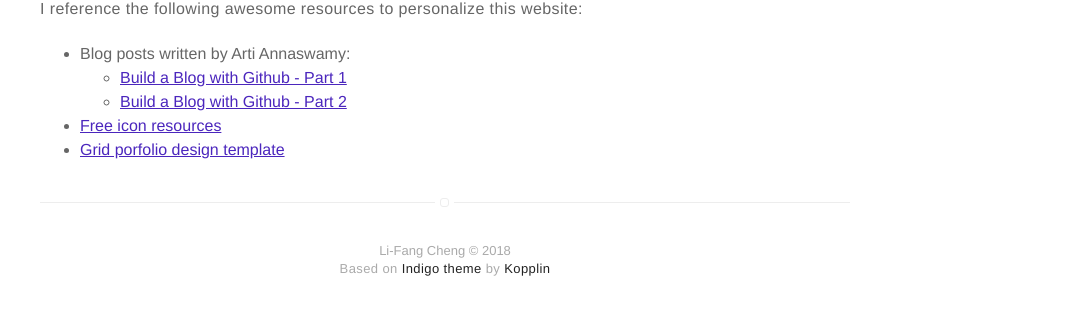
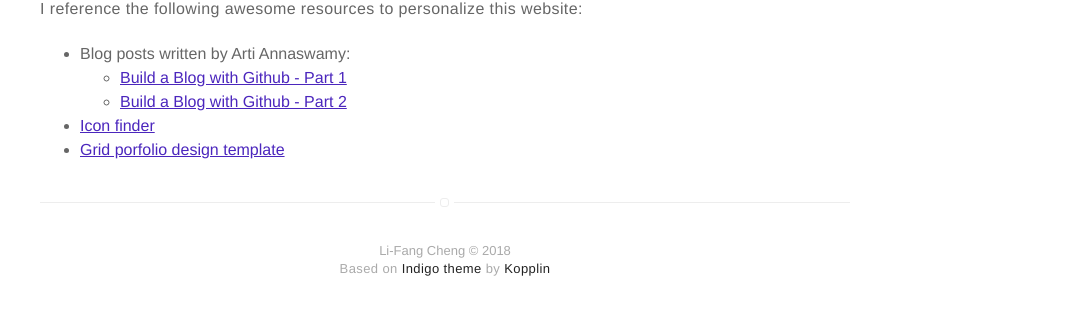
Before and after one commit to Li-FangCheng/li-fangcheng.github.io, a Jekyll site: the page built from others.md, in a window 1280 px wide. Shown: the part 712-1021 px from the top of the page, without its empty margins (195-1280 px from the left). Built offline with Jekyll 4.4.1, drawn with Linux system fonts in a browser that asks for light colours.

Commit message:
add resources to others

```diff
--- a/others.md
+++ b/others.md
@@ -15,5 +15,5 @@ I reference the following awesome resources to personalize this website:
 * Blog posts written by Arti Annaswamy:
     * [Build a Blog with Github - Part 1](http://artiannaswamy.com/build-a-github-blog-part-1){:target="_blank"}
     * [Build a Blog with Github - Part 2](http://artiannaswamy.com/build-a-github-blog-part-2){:target="_blank"}
-* [Free icon resources](https://www.iconfinder.com/icons/1390302/github_icon#size=256){:target="_blank"}
+* [Icon finder](https://www.iconfinder.com){:target="_blank"}
 * [Grid porfolio design template](https://github.com/JonathanMatthey/jonathanmatthey.com){:target="_blank"}
```
